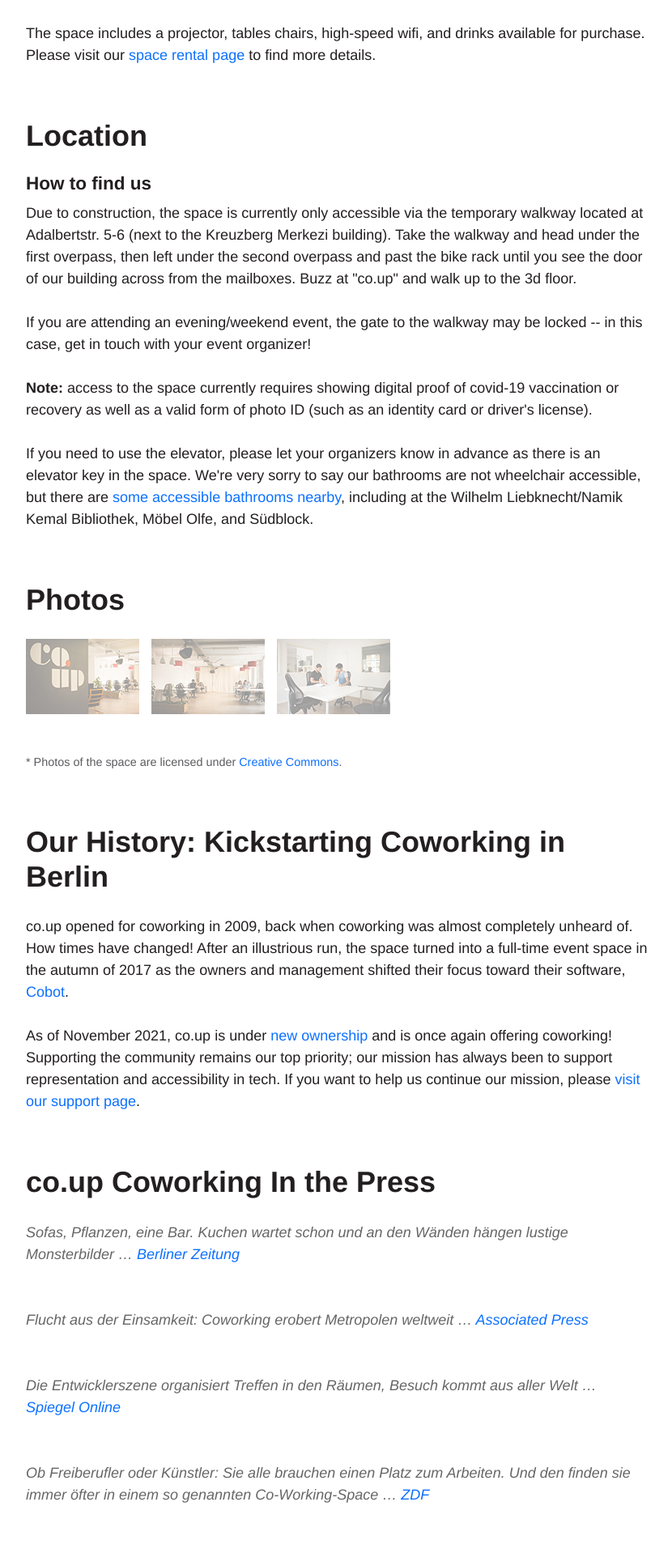
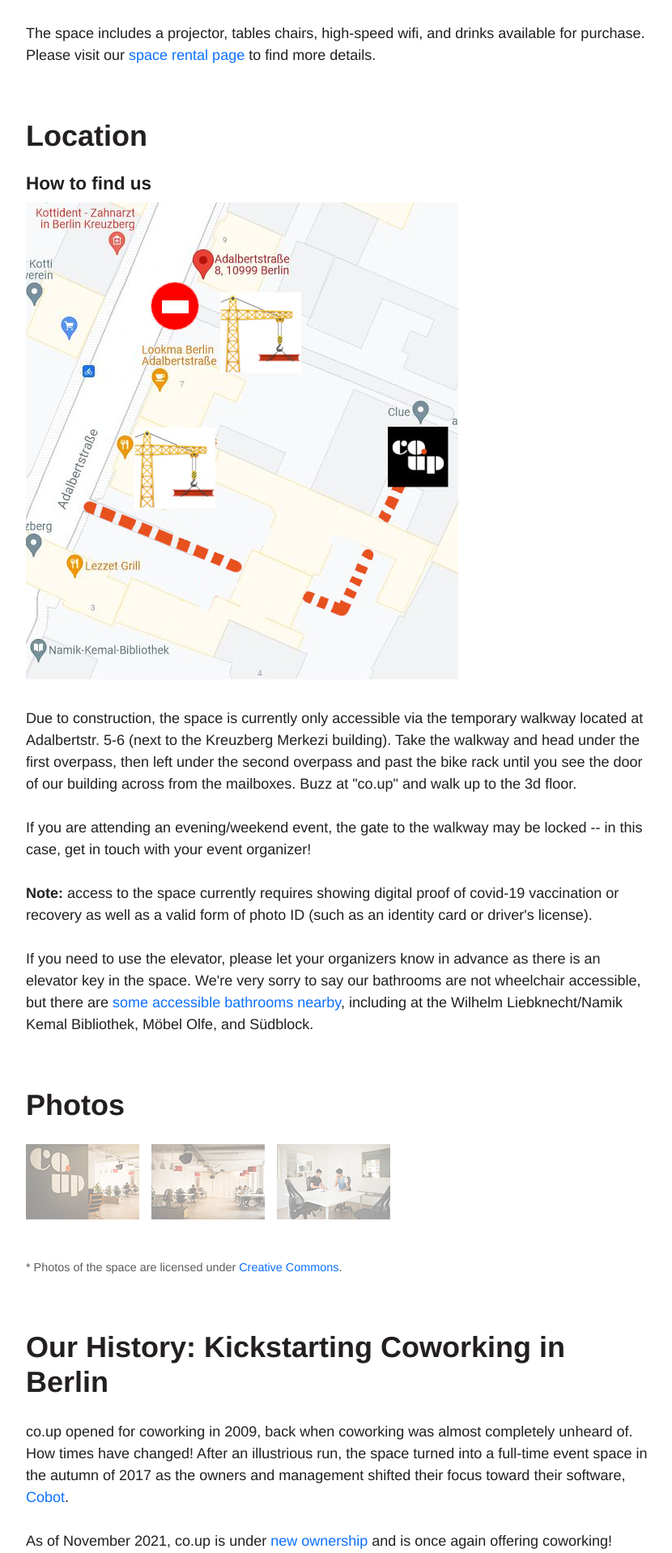
Before and after one commit to co-up/co-up.de, a Jekyll site: the page built from about.html, in a window 1280 px wide. Shown: the part 950-2868 px from the top of the page at 81% size, without its empty margins (224-1054 px from the left). Built offline with Jekyll 4.4.1, drawn with Linux system fonts in a browser that asks for light colours.

Commit message:
added map for how to find us

```diff
--- a/about.html
+++ b/about.html
@@ -32,6 +32,8 @@ redirect_from: about.html
 
   <h3>How to find us</h3>
 
+  <p><img src="/photos/co-up_map_adalbertstr_5-8.JPG" alt="How to find us"/>
+  </p>
   <p>Due to construction, the space is currently only accessible via the temporary walkway located at Adalbertstr. 5-6 (next to the Kreuzberg Merkezi building). Take the walkway and head under the first overpass, then left under the second overpass and past the bike rack until you see the door of our building across from the mailboxes. Buzz at "co.up" and walk up to the 3d floor.</p>
   <p>If you are attending an evening/weekend event, the gate to the walkway may be locked -- in this case, get in touch with your event organizer!</p><strong>Note:</strong> access to the space currently requires showing digital proof of covid-19 vaccination or recovery as well as a valid form of photo ID (such as an identity card or driver's license). </p>
  <p>If you need to use the elevator, please let your organizers know in advance as there is an elevator key in the space. We're very sorry to say our bathrooms are not wheelchair accessible, but there are <a href="https://wheelmap.org/">some accessible bathrooms nearby</a>, including at the Wilhelm Liebknecht/Namik Kemal Bibliothek, Möbel Olfe, and Südblock.</a></p>
```
